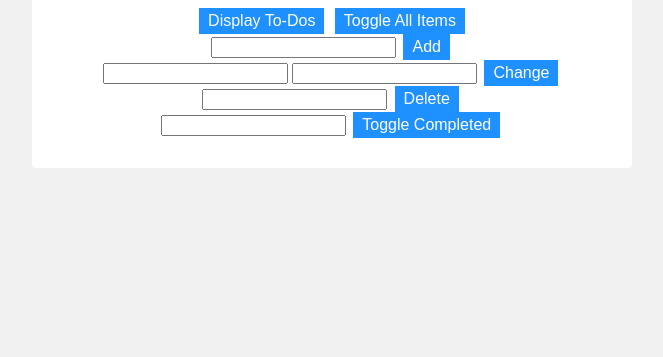
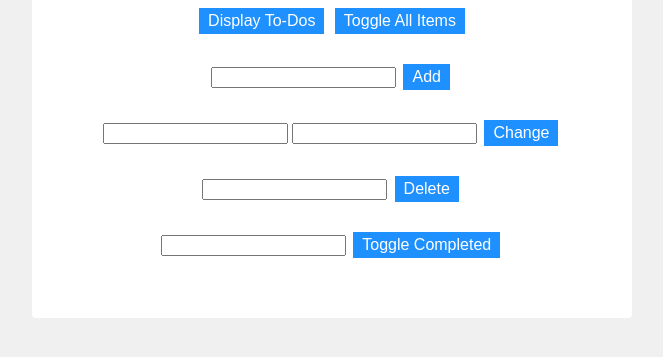
Before and after one commit to dkempton12/todo-list-javascript, a plain HTML site: page index.html in a window 1280 px wide. Shown: the part 147-504 px from the top of the page, without its empty margins (308-971 px from the left). Drawn offline with Linux system fonts and the light colour scheme.

Commit message:
Adding handlers div styles

```diff
--- a/css/style.css
+++ b/css/style.css
@@ -30,6 +30,10 @@ body {
   color: #4CBB17;
 }
 
+.handlers {
+  margin-bottom: 30px;
+}
+
 .button {
   margin: 0;
   padding: 3px 8px;
```
